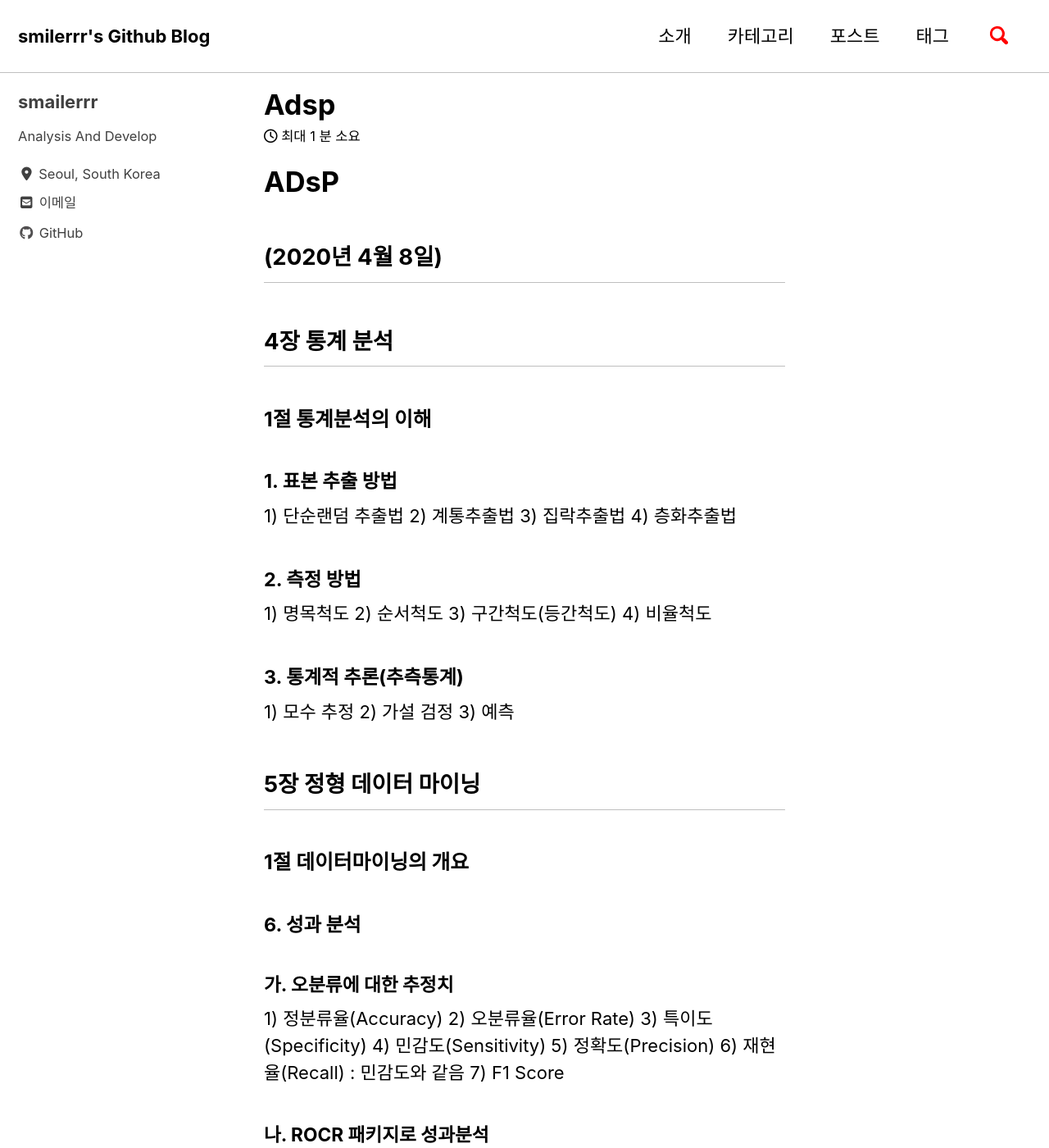
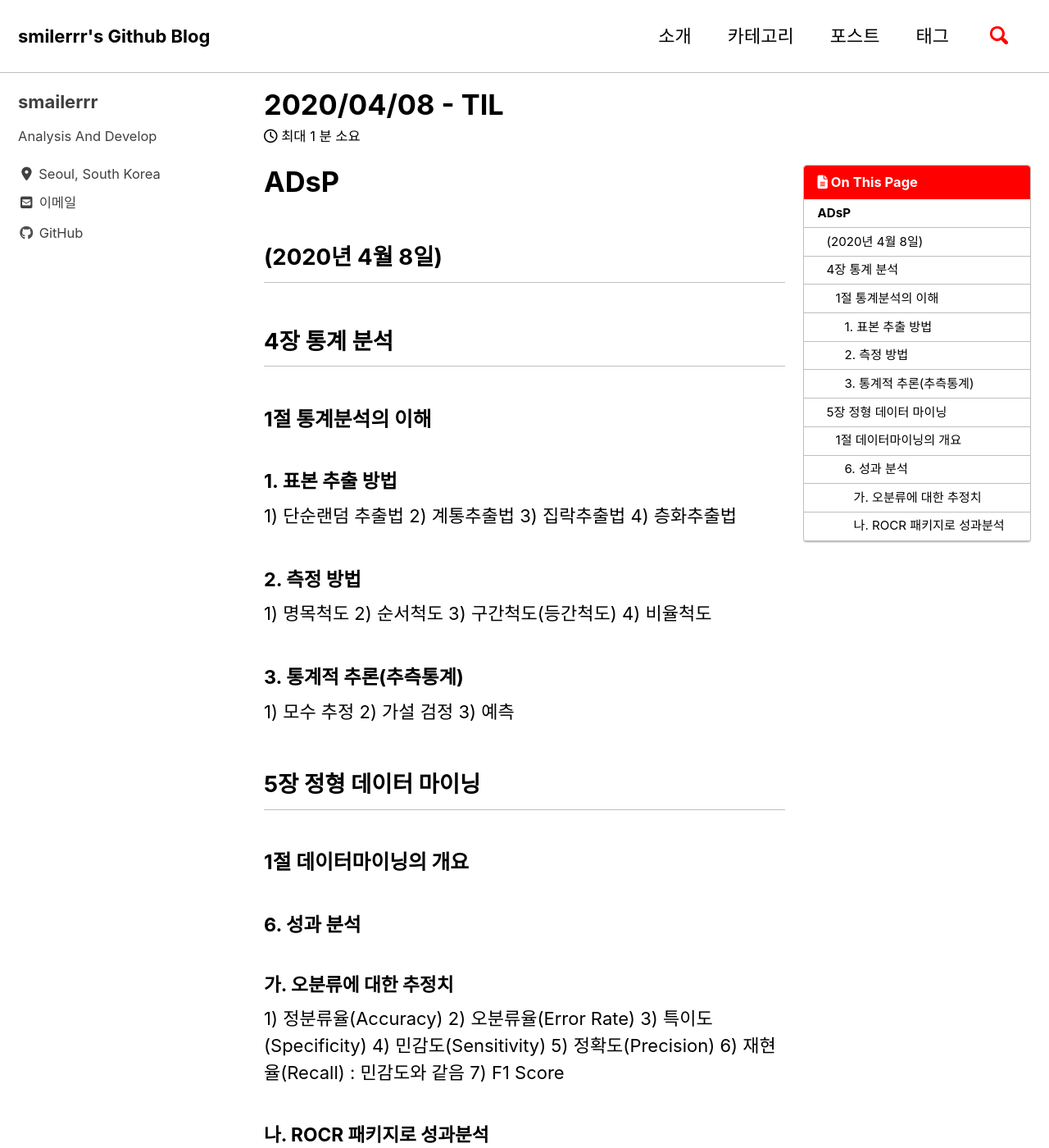
Before and after one commit to smilerrr/smilerrr.github.io, a Jekyll site: the page built from _posts/til/2020-04-08-ADsP.md, in a window 1280 px wide and 1400 px high. Shown: the whole window at 82% size. Built offline with Jekyll 4.4.1, drawn with Linux system fonts in a browser that asks for light colours; cached includes are drawn as plain includes; nearby versions of some CDN libraries; some of the changed text lies outside the part shown.

Commit message:
Update 2020-04-08-ADsP.md

```diff
--- a/_posts/til/2020-04-08-ADsP.md
+++ b/_posts/til/2020-04-08-ADsP.md
@@ -1,3 +1,15 @@
+---
+title: "2020/04/08 - TIL"
+excerpt: "ADsP"
+categories:
+   - TIL
+tags:
+   - TIL
+last_modified_at: 2020-04-09T01:00:00
+comments: true
+toc: true
+---
+
 ADsP
 ====
 
```
